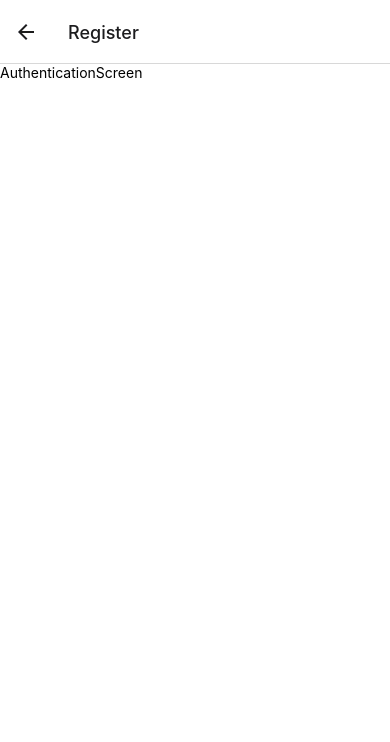
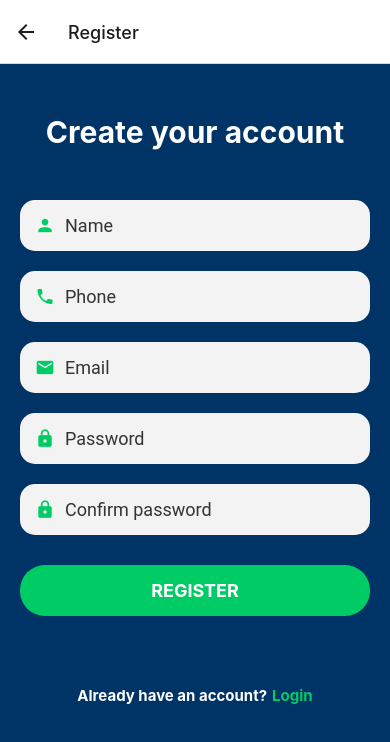
Before and after one commit to johnd959/Trackit, a React Native app: screen /Register in a window 390 px wide. Shown: the top 742 px of the page. Built offline with nearby package versions, Linux system fonts and the light colour scheme.

Commit message:
added login and registration

```diff
--- /dev/null
+++ b/app/components/AppButton.js
@@ -0,0 +1,35 @@
+import React from "react";
+import { StyleSheet, Text, TouchableOpacity } from "react-native";
+
+import colors from "../config/colors";
+
+function AppButton({ title, onPress, color = "primaryBlue" }) {
+  return (
+    <TouchableOpacity
+      style={[styles.button, { backgroundColor: colors[color] }]}
+      onPress={onPress}
+    >
+      <Text style={styles.text}>{title}</Text>
+    </TouchableOpacity>
+  );
+}
+
+const styles = StyleSheet.create({
+  button: {
+    backgroundColor: colors.primaryBlue,
+    borderRadius: 25,
+    justifyContent: "center",
+    alignItems: "center",
+    padding: 15,
+    width: "100%",
+    marginVertical: 10,
+  },
+  text: {
+    color: colors.softWhite,
+    fontSize: 18,
+    textTransform: "uppercase",
+    fontWeight: "bold",
+  },
+});
+
+export default AppButton;
--- a/app/screens/AuthenticationScreen.js
+++ b/app/screens/AuthenticationScreen.js
@@ -1,12 +1,74 @@
-import { StyleSheet, Text, View } from 'react-native'
-import React from 'react'
+import { StyleSheet, Text, View } from "react-native";
+import React from "react";
+import AppTextInput from "../components/AppTextInput";
+import AppButton from "../components/AppButton";
 
-export default function AuthenticationScreen() {
+import defaultStyles from "../config/styles";
+
+export default function AuthenticationScreen({ navigation }) {
   return (
-    <View>
-      <Text>AuthenticationScreen</Text>
-    </View>
-  )
+      <View style={styles.container}>
+        <Text style={styles.title}>Create your account</Text>
+        <AppTextInput iconName="account" placeholder="Name" />
+        <AppTextInput iconName="phone" placeholder="Phone" />
+        <AppTextInput iconName="email" placeholder="Email" />
+        <AppTextInput
+          iconName="lock"
+          placeholder="Password"
+          secureTextEntry={true}
+        />
+        <AppTextInput
+          iconName="lock"
+          placeholder="Confirm password"
+          secureTextEntry={true}
+        />
+        <AppButton
+          color="accentGreen"
+          title="Register"
+          onPress={() => navigation.navigate("Welcome")}
+        />
+        <View style={styles.signupTextContainer}>
+          <Text style={styles.signupText}>Already have an account?</Text>
+          <Text
+            style={[styles.signupText, styles.signup]}
+            onPress={() => navigation.navigate("Login")}
+          >
+            Login
+          </Text>
+        </View>
+      </View>
+  );
 }
 
-const styles = StyleSheet.create({})
+const styles = StyleSheet.create({
+  container: {
+    backgroundColor: defaultStyles.colors.primaryBlue,
+    paddingHorizontal: 20,
+    gap: 20,
+    height: "100%",
+    alignItems: "center",
+  },
+  buttonContainer: {
+    height: 100,
+  },
+  title: {
+    color: defaultStyles.colors.softWhite,
+    fontSize: 30,
+    fontWeight: "bold",
+    marginTop: 50,
+    marginBottom: 30,
+  },
+  signupText: {
+    color: defaultStyles.colors.softWhite,
+    fontSize: 15,
+    fontWeight: "bold",
+    marginTop: 40,
+  },
+  signupTextContainer: {
+    flexDirection: "row",
+  },
+  signup: {
+    color: defaultStyles.colors.accentGreen,
+    marginLeft: 5,
+  },
+});
--- a/app/screens/LoginScreen.js
+++ b/app/screens/LoginScreen.js
@@ -1,15 +1,62 @@
-import { Button, StyleSheet, Text, View } from 'react-native'
-import React from 'react'
-import AppTextInput from '../components/AppTextInput'
+import { StyleSheet, Text, View } from "react-native";
+import React from "react";
+import AppTextInput from "../components/AppTextInput";
+import AppButton from "../components/AppButton";
 
-export default function LoginScreen({navigation}) {
+import defaultStyles from "../config/styles";
+
+export default function LoginScreen({ navigation }) {
   return (
-    <View>
-      <Text>LoginScreen</Text>
-      <AppTextInput iconName="account" placeholder="Name" />
-      <Button title="Login" onPress={() => navigation.navigate("Menu")} />
+    <View style={styles.container}>
+      <Text style={styles.title}>Loging to your account</Text>
+      <AppTextInput iconName="account" placeholder="Email" />
+      <AppTextInput
+        iconName="lock"
+        placeholder="Password"
+        secureTextEntry={true}
+      />
+      <AppButton
+        color="accentGreen"
+        title="Login"
+        onPress={() => navigation.navigate("Menu")}
+      />
+      <View style={styles.signupTextContainer}>
+        <Text style={styles.signupText}>Don't have an account?</Text>
+        <Text style={[styles.signupText, styles.signup]} onPress={() => navigation.navigate("Register")} >Sign up</Text>
+      </View>
     </View>
-  )
+  );
 }
 
-const styles = StyleSheet.create({})
+const styles = StyleSheet.create({
+  container: {
+    backgroundColor: defaultStyles.colors.primaryBlue,
+    paddingHorizontal: 20,
+    gap: 20,
+    height: "100%",
+    alignItems: "center",
+  },
+  buttonContainer: {
+    height: 100,
+  },
+  title: {
+    color: defaultStyles.colors.softWhite,
+    fontSize: 30,
+    fontWeight: "bold",
+    marginTop: 100,
+    marginBottom: 50,
+  },
+  signupText: {
+    color: defaultStyles.colors.softWhite,
+    fontSize: 15,
+    fontWeight: "bold",
+    marginTop: 60,
+  },
+  signupTextContainer: {
+    flexDirection: "row",
+  },
+  signup: {
+    color: defaultStyles.colors.accentGreen,
+    marginLeft: 5,
+  },
+});
```
